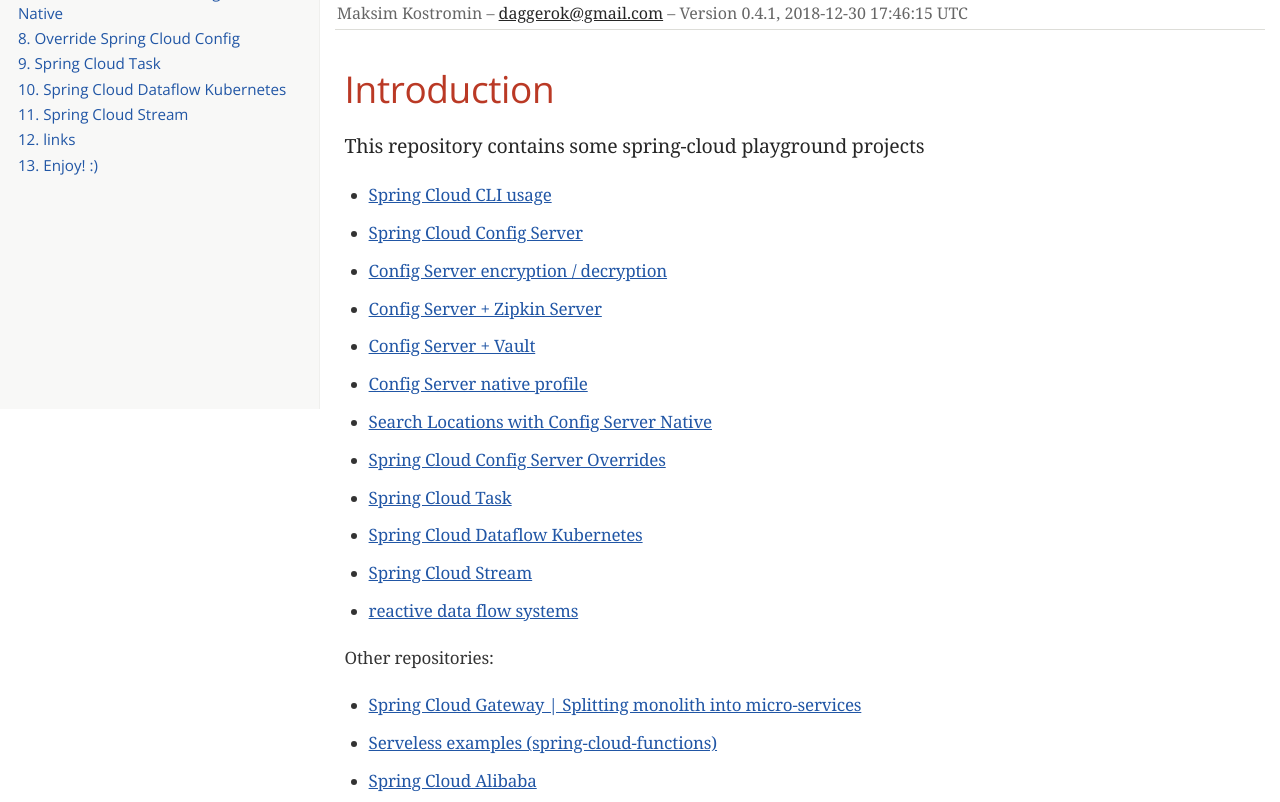
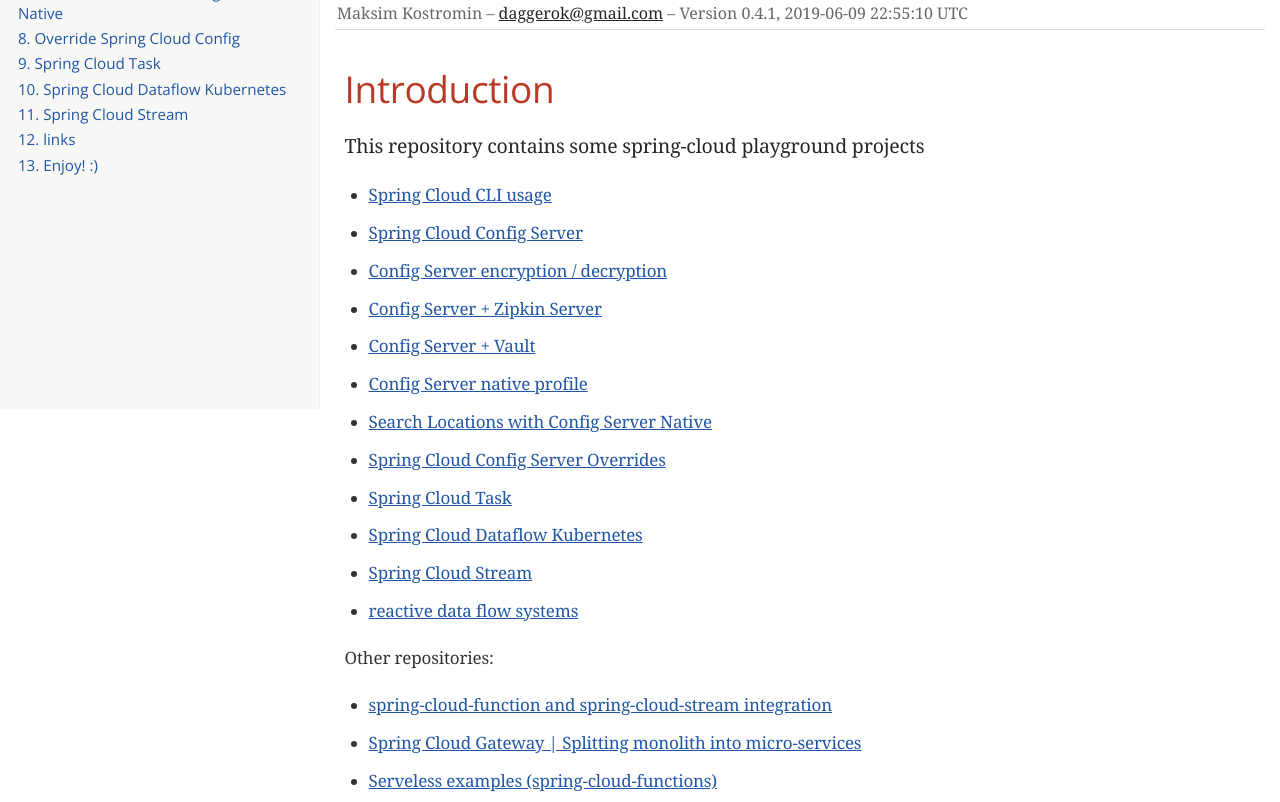
Before and after one commit to daggerok/spring-cloud-examples, a plain HTML site: page 404.html in a window 1280 px wide. Shown: the part 391-1193 px from the top of the page. Drawn offline with nearby package versions, Linux system fonts and the light colour scheme; a web font is replaced by a local one.

Commit message:
Deploy daggerok/spring-cloud-examples to github.com/daggerok/spring-cloud-examples.git:gh-pages

```diff
--- a/404.html
+++ b/404.html
@@ -544,7 +544,7 @@ table.CodeRay td.code>pre{padding:0}
 <span id="author" class="author">Maksim Kostromin</span><br>
 <span id="email" class="email"><a href="mailto:daggerok@gmail.com">daggerok@gmail.com</a></span><br>
 <span id="revnumber">version 0.4.1,</span>
-<span id="revdate">2018-12-30 17:46:15 UTC</span>
+<span id="revdate">2019-06-09 22:55:10 UTC</span>
 </div>
 <div id="toc" class="toc2">
 <div id="toctitle">Table of Contents</div>
@@ -624,6 +624,9 @@ table.CodeRay td.code>pre{padding:0}
 </div>
 <div class="ulist">
 <ul>
+<li>
+<p><a href="https://github.com/daggerok/spring-cloud-function-stream-integration">spring-cloud-function and spring-cloud-stream integration</a></p>
+</li>
 <li>
 <p><a href="https://github.com/daggerok/spring-cloud-gateway-example">Spring Cloud Gateway | Splitting monolith into micro-services</a></p>
 </li>
@@ -1604,7 +1607,7 @@ bash gradlew composeDown</code></pre>
 <div id="footer">
 <div id="footer-text">
 Version 0.4.1<br>
-Last updated 2018-12-30 17:46:15 UTC
+Last updated 2019-06-09 22:55:10 UTC
 </div>
 </div>
 </body>
```
Also changed, not shown: index.html (+5 -2 lines).
